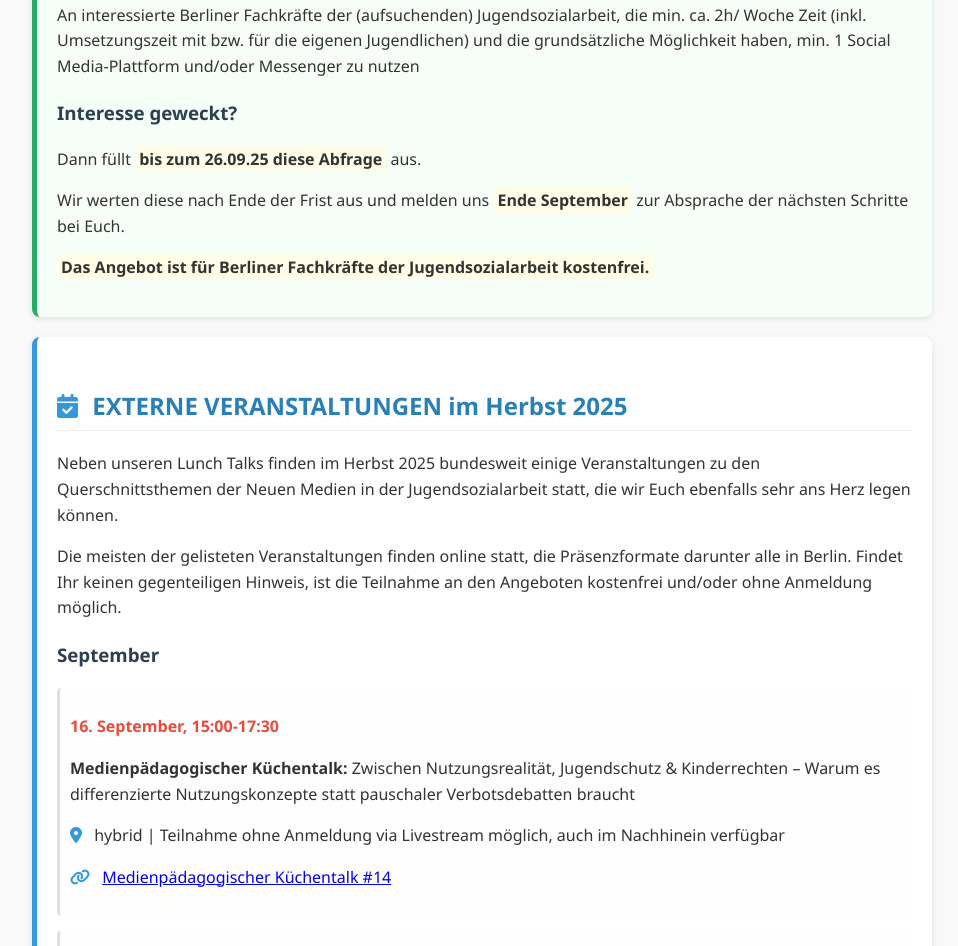
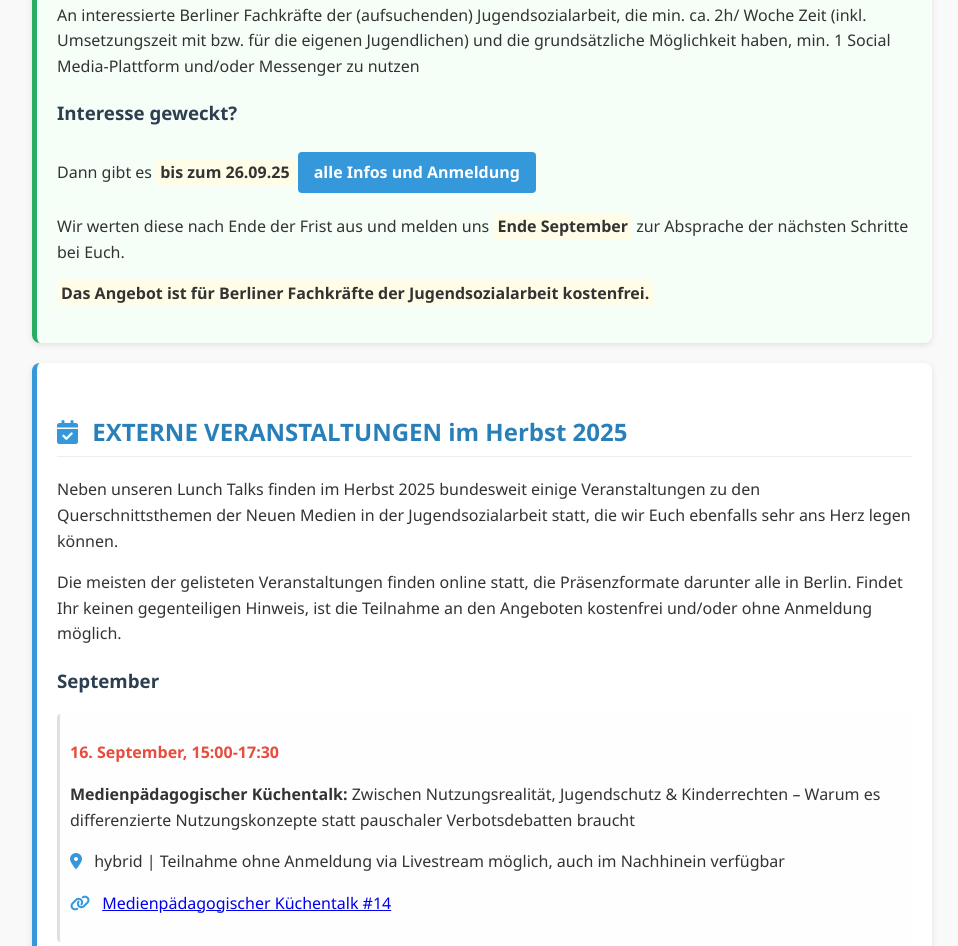
Before and after one commit to FachstelleNeMe/Info-Mail, a plain HTML site: page index.html in a window 1280 px wide. Shown: the part 4497-5443 px from the top of the page, without its empty margins (158-1116 px from the left). Drawn offline with Linux system fonts and the light colour scheme.

Commit message:
Update index.html

```diff
--- a/index.html
+++ b/index.html
@@ -218,7 +218,7 @@
     <p>An interessierte Berliner Fachkräfte der (aufsuchenden) Jugendsozialarbeit, die min. ca. 2h/ Woche Zeit (inkl. Umsetzungszeit mit bzw. für die eigenen Jugendlichen) und die grundsätzliche Möglichkeit haben, min. 1 Social Media-Plattform und/oder Messenger zu nutzen</p>
 
     <h3>Interesse geweckt?</h3>
-    <p>Dann füllt <span class="highlight">bis zum 26.09.25 diese Abfrage</span> aus.</p>
+    <p>Dann gibt es <span class="highlight">bis zum 26.09.25 </span>  <a href="https://www.canva.com/design/DAGxFsu_r0U/aiEMp75sIH3TGzML7y3ahw/view?utm_content=DAGxFsu_r0U&utm_campaign=designshare&utm_medium=link2&utm_source=uniquelinks&utlId=h44c84e41d6" class="btn">alle Infos und Anmeldung</a></p>
     <p>Wir werten diese nach Ende der Frist aus und melden uns <span class="highlight">Ende September</span> zur Absprache der nächsten Schritte bei Euch.</p>
     <p><span class="highlight">Das Angebot ist für Berliner Fachkräfte der Jugendsozialarbeit kostenfrei.</span></p>
   </div>
```
